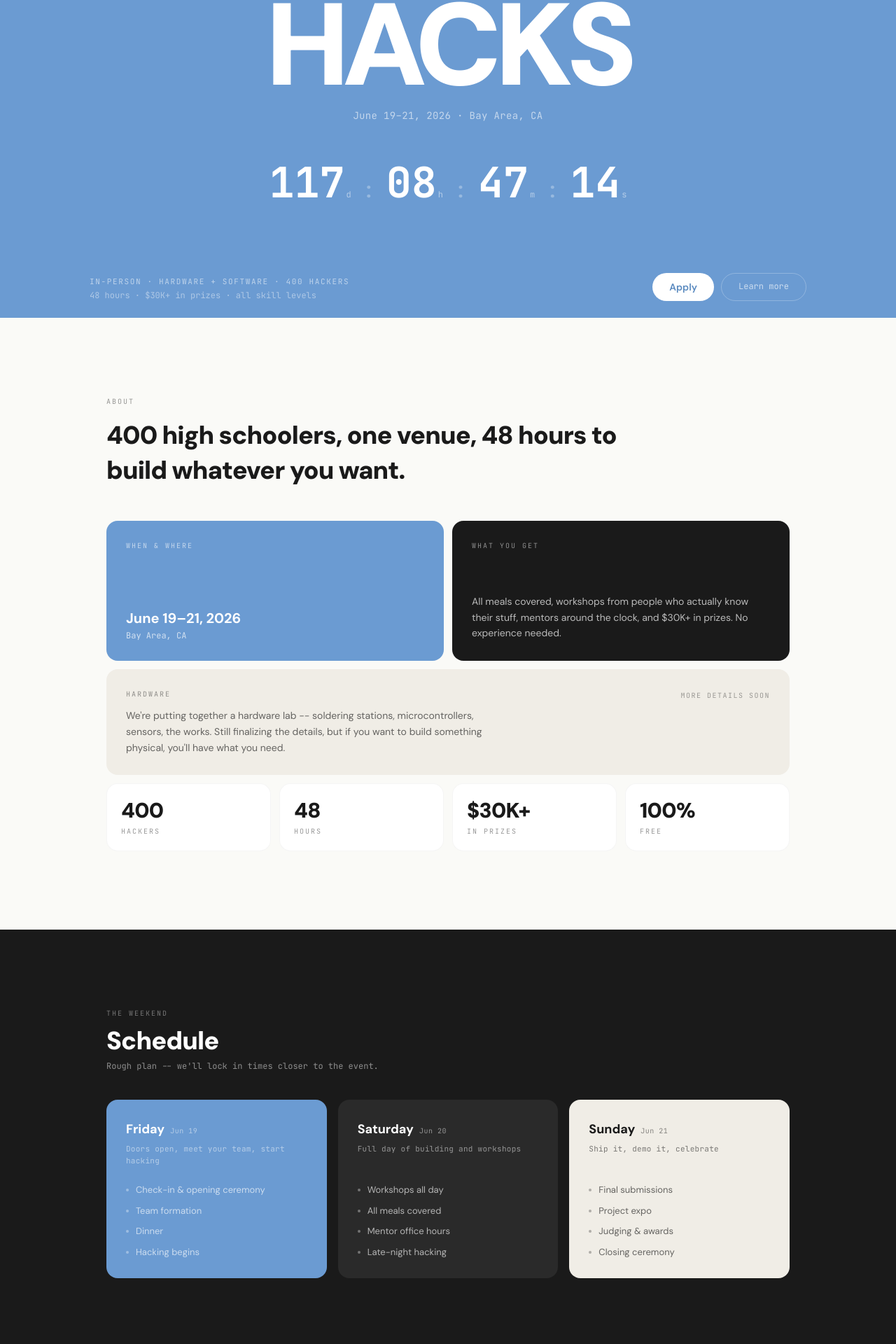
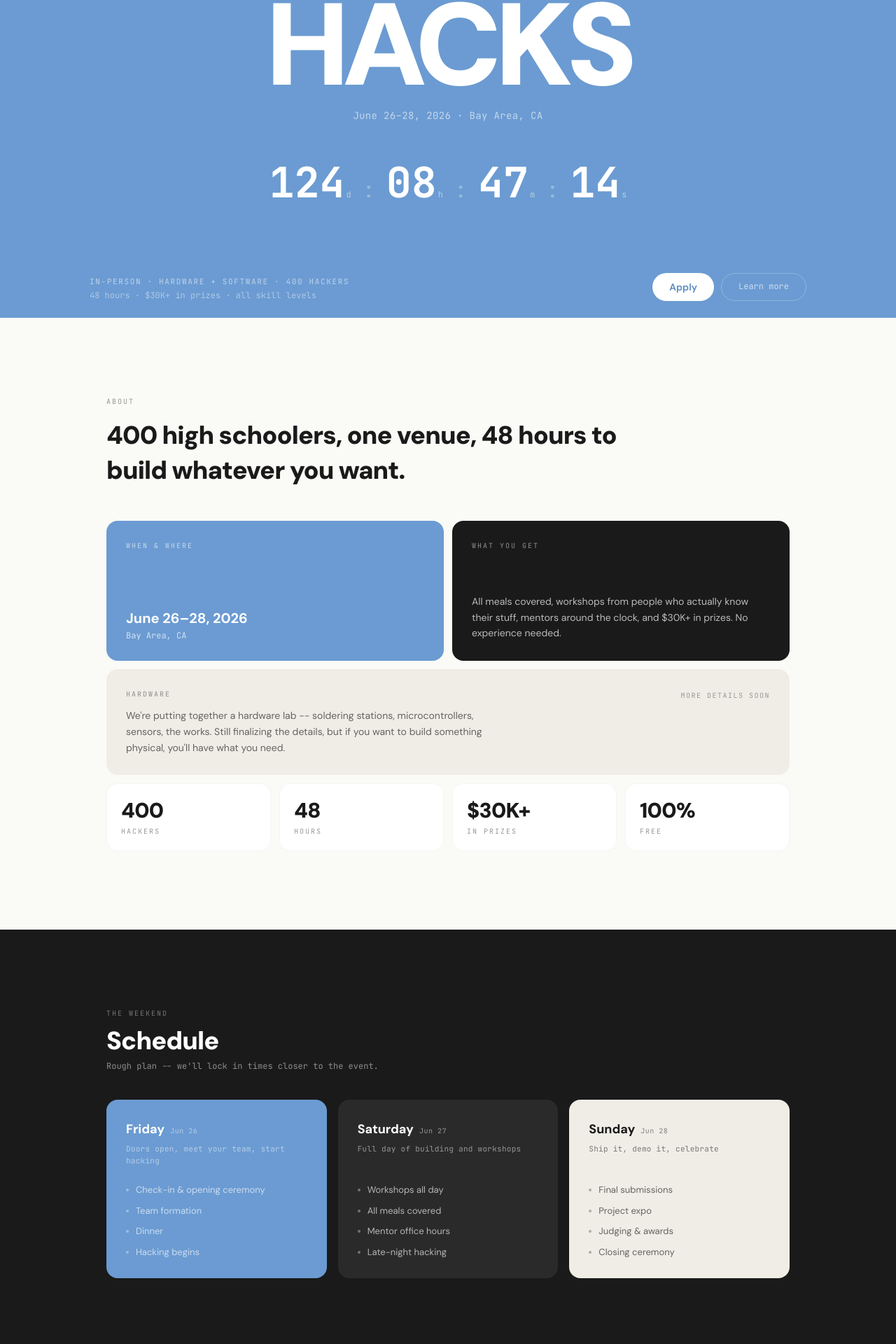
Before and after one commit to shlok-madhekar/v0-cove-hacks-website, a Next.js app: page / in a window 1280 px wide. Shown: the part 346-2266 px from the top of the page at 70% size. Built offline with nearby package versions, Linux system fonts and the light colour scheme.

Commit message:
Update event dates to June 26–28, 2026

```diff
--- a/app/layout.tsx
+++ b/app/layout.tsx
@@ -22,7 +22,7 @@ export const metadata: Metadata = {
   },
 
   description:
-    "Cove Hacks is the world's largest in-person high school hackathon — 400 hackers, 48 hours, hardware labs, workshops, mentors, and $30K+ in prizes. Bay Area, CA. June 19–21, 2026. 100% free.",
+    "Cove Hacks is the world's largest in-person high school hackathon — 400 hackers, 48 hours, hardware labs, workshops, mentors, and $30K+ in prizes. Bay Area, CA. June 26–28, 2026. 100% free.",
 
   keywords: [
     "hackathon",
@@ -68,13 +68,13 @@ export const metadata: Metadata = {
     siteName: "Cove Hacks",
     title: "Cove Hacks | The World's Largest IRL High School Hackathon",
     description:
-      "400 hackers. 48 hours. In-person hardware labs, workshops, mentors, and $30K+ in prizes. Bay Area, CA — June 19–21, 2026. 100% free.",
+      "400 hackers. 48 hours. In-person hardware labs, workshops, mentors, and $30K+ in prizes. Bay Area, CA — June 26–28, 2026. 100% free.",
     images: [
       {
         url: "/og-image.png",
         width: 1200,
         height: 630,
-        alt: "Cove Hacks — The World's Largest In-Person High School Hackathon. 400 hackers, 48 hours, $30K+ in prizes. June 19–21, 2026. Bay Area, CA.",
+        alt: "Cove Hacks — The World's Largest In-Person High School Hackathon. 400 hackers, 48 hours, $30K+ in prizes. June 26–28, 2026. Bay Area, CA.",
         type: "image/png",
       },
     ],
@@ -84,7 +84,7 @@ export const metadata: Metadata = {
     card: "summary_large_image",
     title: "Cove Hacks | The World's Largest IRL High School Hackathon",
     description:
-      "400 hackers. 48 hours. In-person hardware labs, workshops, mentors, and $30K+ in prizes. Bay Area — June 19–21, 2026. Completely free.",
+      "400 hackers. 48 hours. In-person hardware labs, workshops, mentors, and $30K+ in prizes. Bay Area — June 26–28, 2026. Completely free.",
     creator: "@covehacks",
     site: "@covehacks",
     images: [
@@ -92,7 +92,7 @@ export const metadata: Metadata = {
         url: "/og-image.png",
         width: 1200,
         height: 630,
-        alt: "Cove Hacks — The World's Largest In-Person High School Hackathon. 400 hackers, 48 hours, $30K+ in prizes. June 19–21, 2026. Bay Area, CA.",
+        alt: "Cove Hacks — The World's Largest In-Person High School Hackathon. 400 hackers, 48 hours, $30K+ in prizes. June 26–28, 2026. Bay Area, CA.",
       },
     ],
   },
--- a/components/about.tsx
+++ b/components/about.tsx
@@ -17,7 +17,7 @@ export function About() {
             </p>
             <div>
               <p className="font-sans text-xl font-bold text-white leading-tight">
-                June 19&ndash;21, 2026
+                June 26&ndash;28, 2026
               </p>
               <p className="font-mono text-xs text-white/70 mt-1">
                 Bay Area, CA
--- a/components/cta.tsx
+++ b/components/cta.tsx
@@ -11,7 +11,7 @@ export function CTA() {
         </h2>
 
         <p className="font-mono text-xs sm:text-sm text-white/60 mb-10">
-          In person &middot; June 19&ndash;21 &middot; Bay Area &middot; 100%
+          In person &middot; June 26&ndash;28 &middot; Bay Area &middot; 100%
           free
         </p>
 
--- a/components/footer.tsx
+++ b/components/footer.tsx
@@ -20,7 +20,7 @@ export function Footer() {
             <p className="font-sans text-xs text-white/45 max-w-xs leading-relaxed">
               The largest in-person high school hackathon ever.
               <br />
-              June 19&ndash;21, 2026 &middot; Bay Area, CA
+              June 26&ndash;28, 2026 &middot; Bay Area, CA
             </p>
           </div>
 
--- a/components/hero.tsx
+++ b/components/hero.tsx
@@ -23,7 +23,7 @@ export function Hero() {
   useEffect(() => setMounted(true), []);
 
   const { days, hours, mins, secs } = useCountdown(
-    new Date("2026-06-19T09:00:00-07:00"),
+    new Date("2026-06-26T09:00:00-07:00"),
   );
 
   return (
@@ -48,7 +48,7 @@ export function Hero() {
           </h1>
 
           <p className="font-mono text-xs sm:text-sm text-white/60 mt-5 tracking-wide">
-            June 19&ndash;21, 2026 &middot; Bay Area, CA
+            June 26&ndash;28, 2026 &middot; Bay Area, CA
           </p>
         </div>
 
--- a/components/json-ld.tsx
+++ b/components/json-ld.tsx
@@ -5,8 +5,8 @@ export function JsonLd() {
     name: "Cove Hacks 2026",
     description:
       "The world's largest in-person high school hackathon. 400 hackers, 48 hours, hardware labs, workshops, mentors, and $30K+ in prizes. Bay Area, CA.",
-    startDate: "2026-06-19T09:00:00-07:00",
-    endDate: "2026-06-21T17:00:00-07:00",
+    startDate: "2026-06-26T09:00:00-07:00",
+    endDate: "2026-06-28T17:00:00-07:00",
     eventStatus: "https://schema.org/EventScheduled",
     eventAttendanceMode: "https://schema.org/OfflineEventAttendanceMode",
     location: {
@@ -71,7 +71,7 @@ export function JsonLd() {
     name: "Cove Hacks",
     url: "https://covehacks.dev",
     description:
-      "The world's largest in-person high school hackathon. 400 hackers, 48 hours, hardware + software, Bay Area. June 19–21, 2026.",
+      "The world's largest in-person high school hackathon. 400 hackers, 48 hours, hardware + software, Bay Area. June 26–28, 2026.",
     potentialAction: {
       "@type": "SearchAction",
       target: "https://covehacks.dev",
--- a/components/prospectus-document.tsx
+++ b/components/prospectus-document.tsx
@@ -212,7 +212,7 @@ export const ProspectusDocument = () => (
         </View>
 
         <Text style={{ fontSize: 14, color: "#fff", marginBottom: 5 }}>
-          June 19-21, 2026
+          June 26-28, 2026
         </Text>
         <Text style={{ fontSize: 14, color: COLORS.textMuted }}>
           San Francisco, CA
--- a/components/prospectus.tsx
+++ b/components/prospectus.tsx
@@ -64,7 +64,7 @@ export function Prospectus() {
             high school hackathon.
             <br />
             <span className="text-white font-medium mt-4 block">
-              June 19-21, 2026 &middot; San Francisco, CA
+              June 26-28, 2026 &middot; San Francisco, CA
             </span>
           </p>
         </header>
--- a/components/schedule.tsx
+++ b/components/schedule.tsx
@@ -2,7 +2,7 @@ export function Schedule() {
   const days = [
     {
       day: "Friday",
-      date: "Jun 19",
+      date: "Jun 26",
       vibe: "Doors open, meet your team, start hacking",
       moments: [
         "Check-in & opening ceremony",
@@ -13,7 +13,7 @@ export function Schedule() {
     },
     {
       day: "Saturday",
-      date: "Jun 20",
+      date: "Jun 27",
       vibe: "Full day of building and workshops",
       moments: [
         "Workshops all day",
@@ -24,7 +24,7 @@ export function Schedule() {
     },
     {
       day: "Sunday",
-      date: "Jun 21",
+      date: "Jun 28",
       vibe: "Ship it, demo it, celebrate",
       moments: [
         "Final submissions",
--- a/scripts/generate-og-image.mjs
+++ b/scripts/generate-og-image.mjs
@@ -153,7 +153,7 @@ const markup = {
                 children: [
                   {
                     type: "span",
-                    props: { children: "June 19\u201321, 2026" },
+                    props: { children: "June 26\u201328, 2026" },
                   },
                   {
                     type: "span",
```
Also changed, not shown: public/og-image.png, 1 other file (tests, documents, lock files or other folders).
